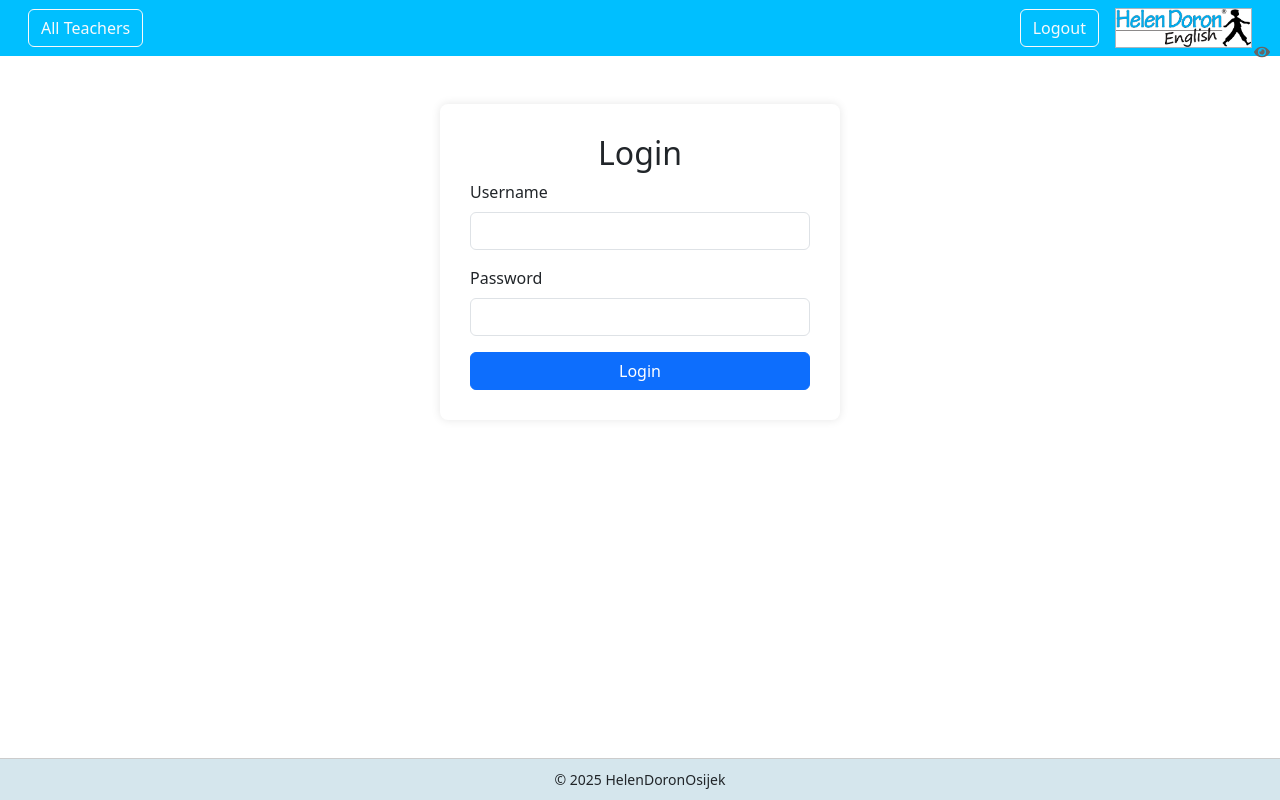
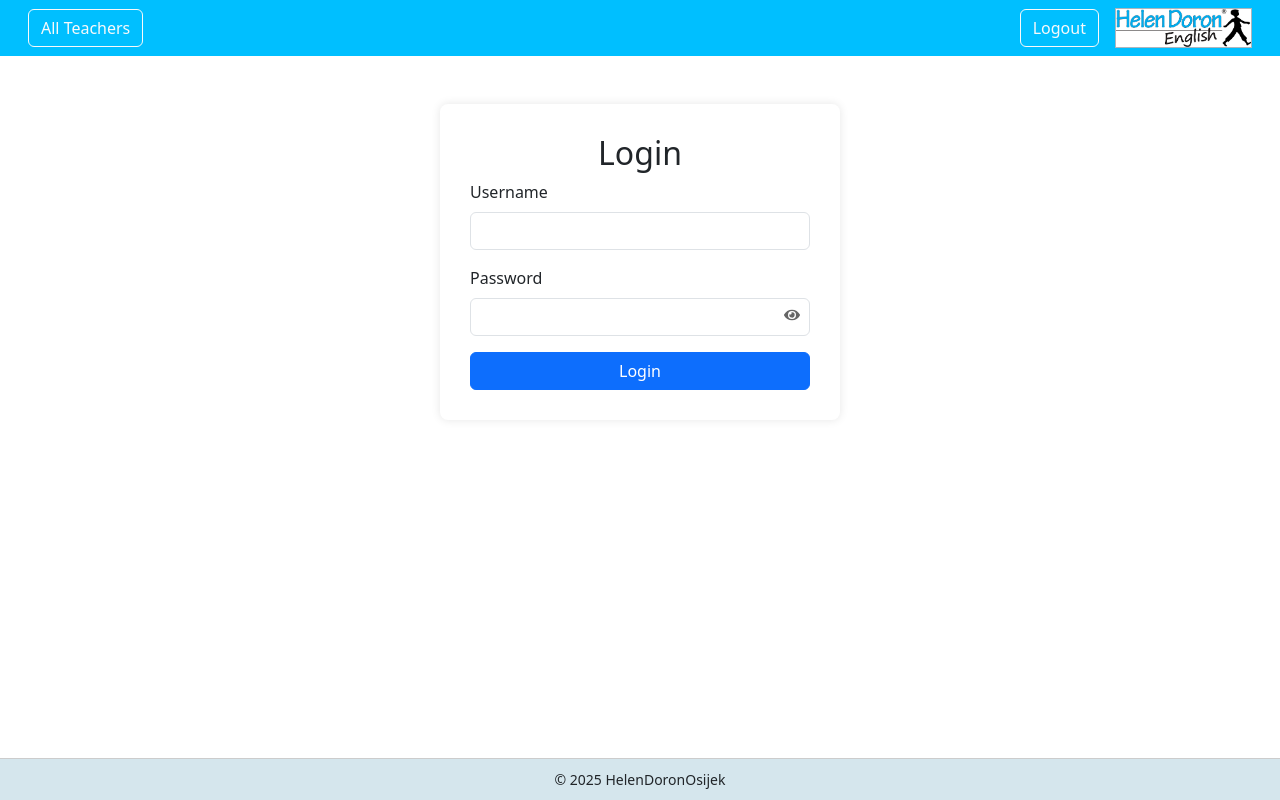
Before and after one commit to Karinho30000/CRUD_app, a React (Vite) app in the folder hds-frontend/: page /login in a window 1280 px wide. Built offline with nearby package versions, Linux system fonts and the light colour scheme; no server answers.

Commit message:
Update Login.jsx

```diff
--- a/hds-frontend/src/components/Login.jsx
+++ b/hds-frontend/src/components/Login.jsx
@@ -45,7 +45,7 @@
                     required
                 />
                 </div>
-                <div className="mb-3">
+                <div className="mb-3 position-relative">
                 <label className="form-label">Password</label>
                 <input
                     type={showPassword ? 'text' : 'password'}
@@ -59,7 +59,7 @@
                             style={{
                                 position: 'absolute',
                                 right: '10px',
-                                top: '38px',
+                                top: '50%',
                                 cursor: 'pointer',
                                 color: '#666'
                             }}
```
